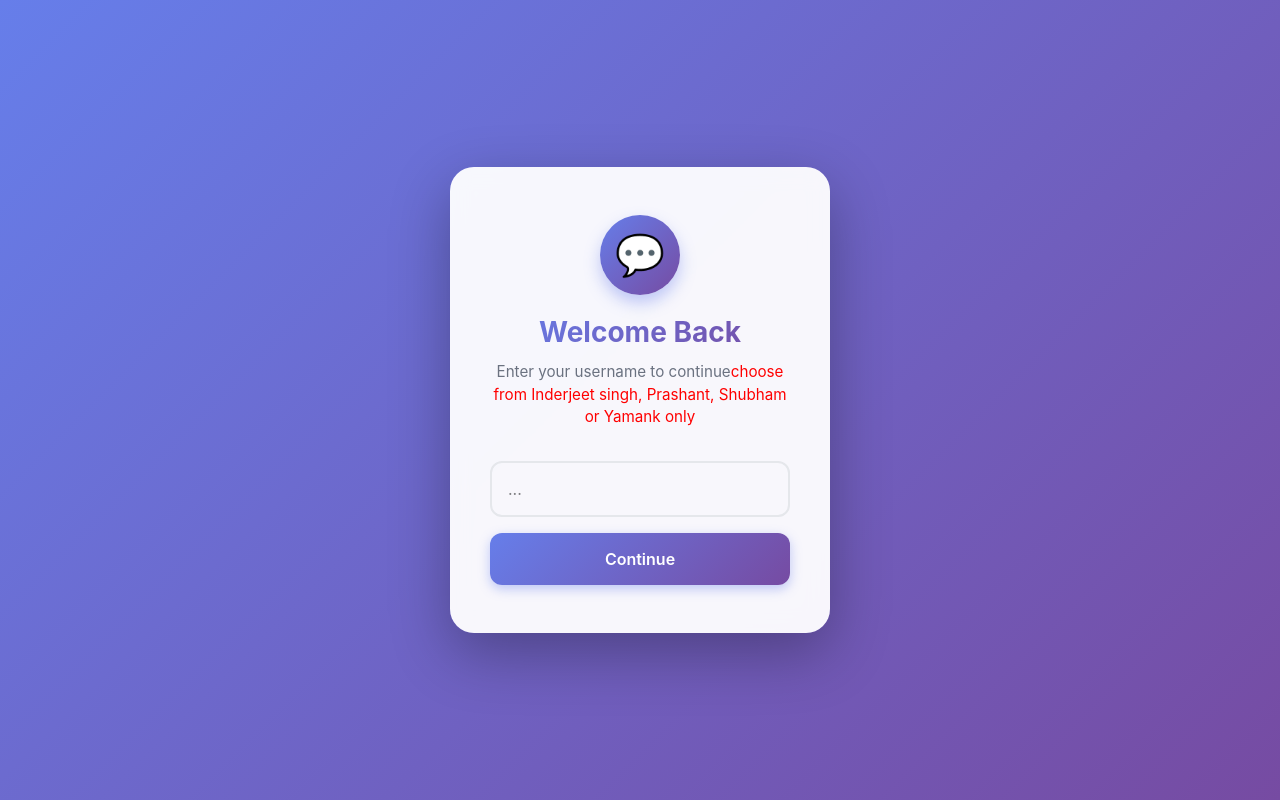
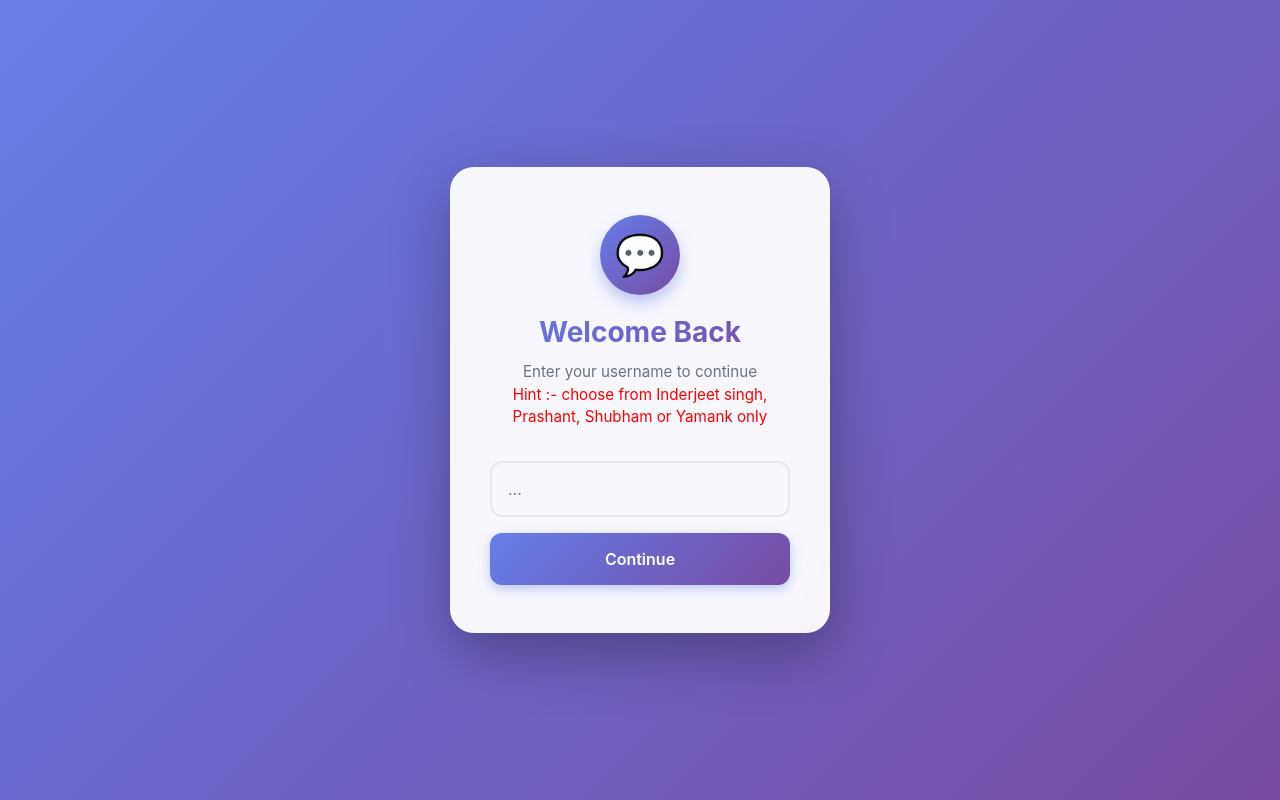
Before and after one commit to Thunderer27121/Chatapp, a React app: page / in a window 1280 px wide. Built offline with nearby package versions, Linux system fonts and the light colour scheme; the HTML template or start-up script is replaced by a standard one; what @instantdb/react would draw is missing.

Commit message:
last change

```diff
--- a/src/App.jsx
+++ b/src/App.jsx
@@ -123,8 +123,8 @@ function App() {
               Welcome Back
             </h2>
             <p style={{ margin: "0.5rem 0 0", color: "#6b7280", fontSize: "0.95rem" }}>
-              Enter your username to continue
-              <span style={{color : "red"}}>choose from Inderjeet singh, Prashant, Shubham or Yamank only</span>
+              Enter your username to continue <br />
+              <span style={{color : "red"}}>Hint :- choose from Inderjeet singh, Prashant, Shubham or Yamank only</span>
             </p>
           </div>
           <input
```
